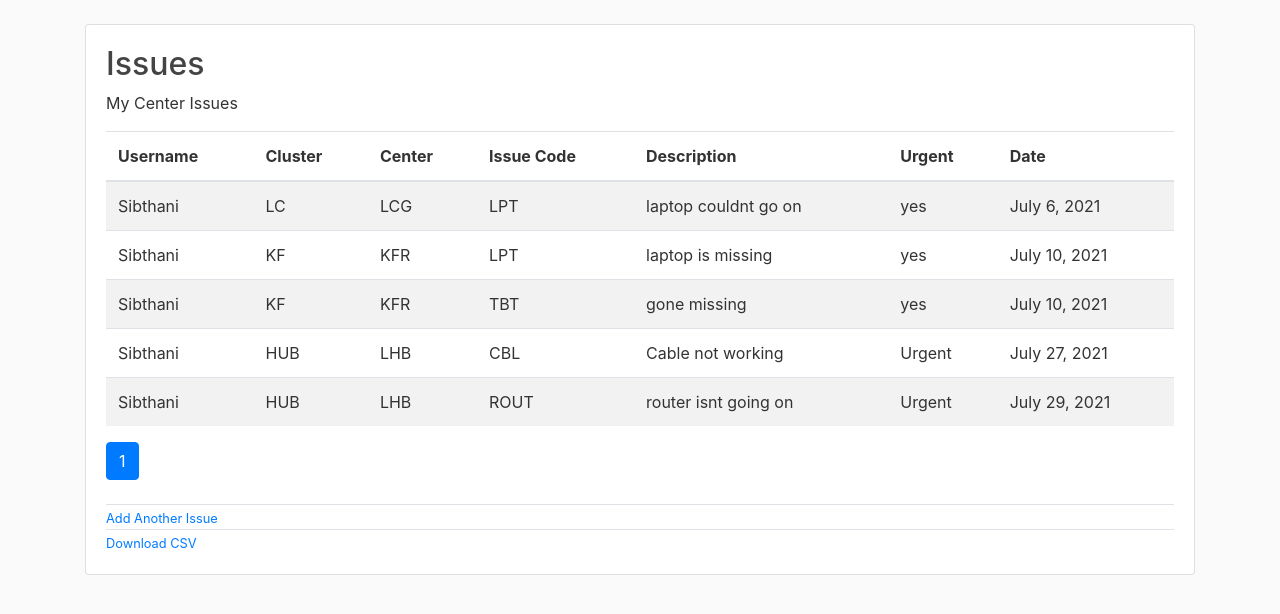
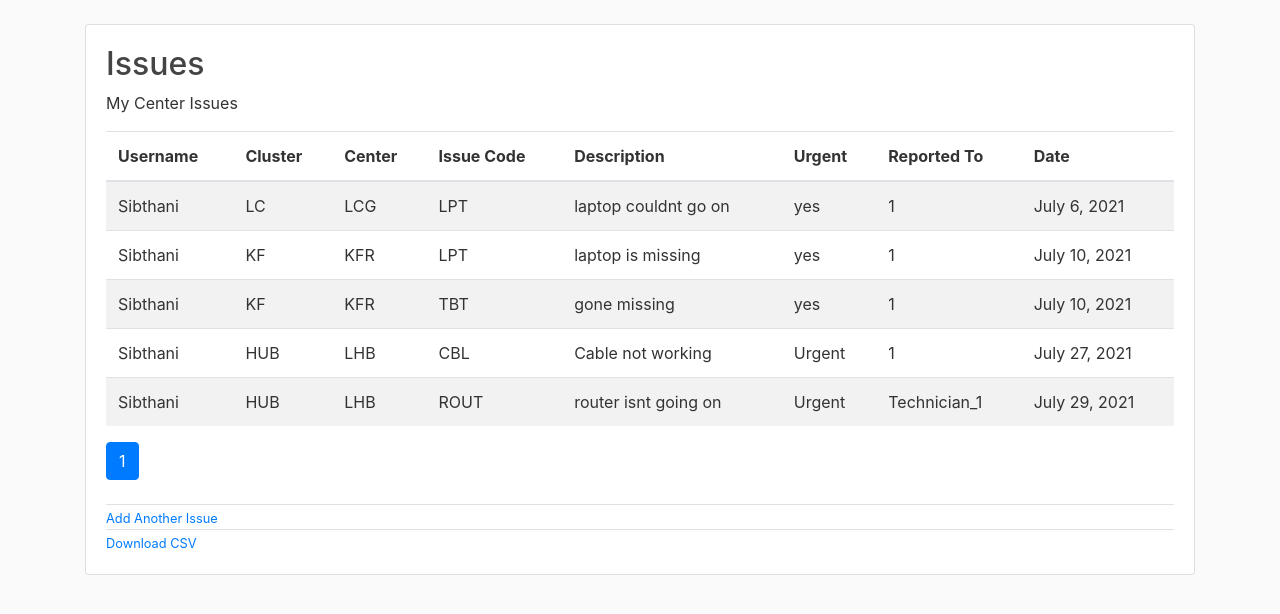
Before and after one commit to sibthani/TechSupport6500, a Django app: page /issue_list/ in a window 1280 px wide. Shown: the part 56-670 px from the top of the page. Run offline with Django 3.2, Linux system fonts and the light colour scheme; a user stored in the database is signed in; data comes from the database, SQL or seed files in the repository; both versions use the stored data as it was after the commit; some libraries are stand-ins or nearby versions.

Commit message:
ediited the issues report

```diff
--- a/supportapp/templates/supportapp/coach_report.html
+++ b/supportapp/templates/supportapp/coach_report.html
@@ -36,5 +36,6 @@
     </tbody>
   </table>
 
+  </div>
 
     {% endblock content %}
--- a/supportapp/templates/supportapp/issue_list.html
+++ b/supportapp/templates/supportapp/issue_list.html
@@ -12,6 +12,7 @@
             <th>Issue Code</th>
             <th>Description</th>
             <th>Urgent</th>
+            <th>Reported To </th>
             <th>Date</th>
         </tr>
     </thead>
@@ -24,6 +25,7 @@
             <td>{{ isue.issue_code }}</td>
             <td>{{ isue.issue_description }}</td>
             <td>{{ isue.urgent }}</td>
+            <td>{{ isue.reported_to }}</td>
             <td>{{ isue.issue_date }}</td>
         </tr>
         {% endfor %}
--- a/supportapp/templates/supportapp/stafflist_report.html
+++ b/supportapp/templates/supportapp/stafflist_report.html
@@ -24,5 +24,6 @@
     </tbody>
   </table>
 
+
    </div>
     {% endblock content %}
--- a/supportapp/urls.py
+++ b/supportapp/urls.py
@@ -7,8 +7,6 @@ urlpatterns = [
     path('', views.index, name='index'),
 
     # path('home/', views.home, name='home'),
-
-
     path('coach/', views.coach, name='coach'),
     path('cluster/', views.cluster, name='cluster'),
     path('center/', views.center, name='center'),
```
Also changed, not shown: db.sqlite3, supportapp/templates/supportapp/center_report.html (line endings or trailing spaces), supportapp/templates/supportapp/cluster_report.html (line endings or trailing spaces), supportapp/templates/supportapp/issue_cat_report.html (line endings or trailing spaces).
